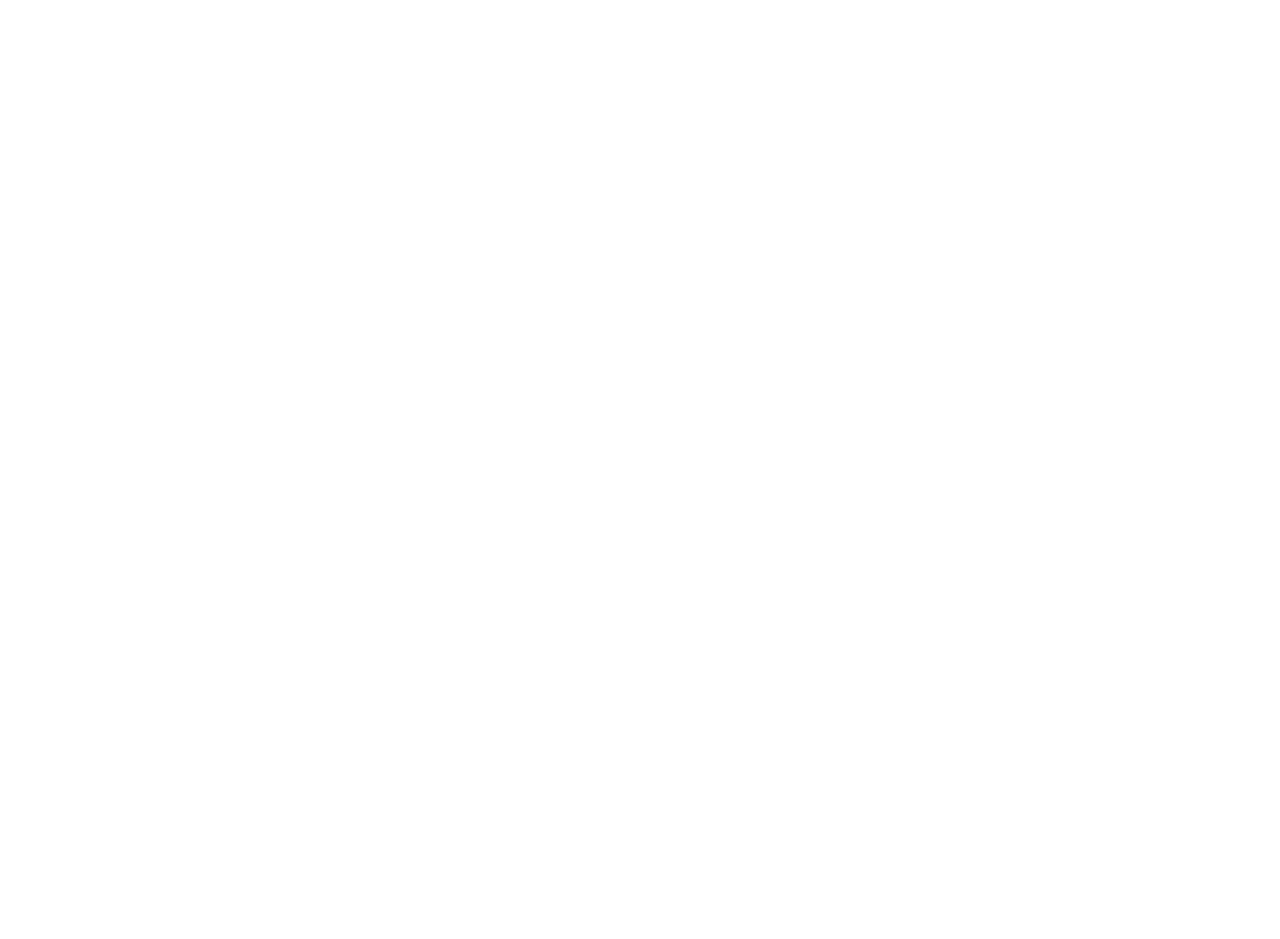
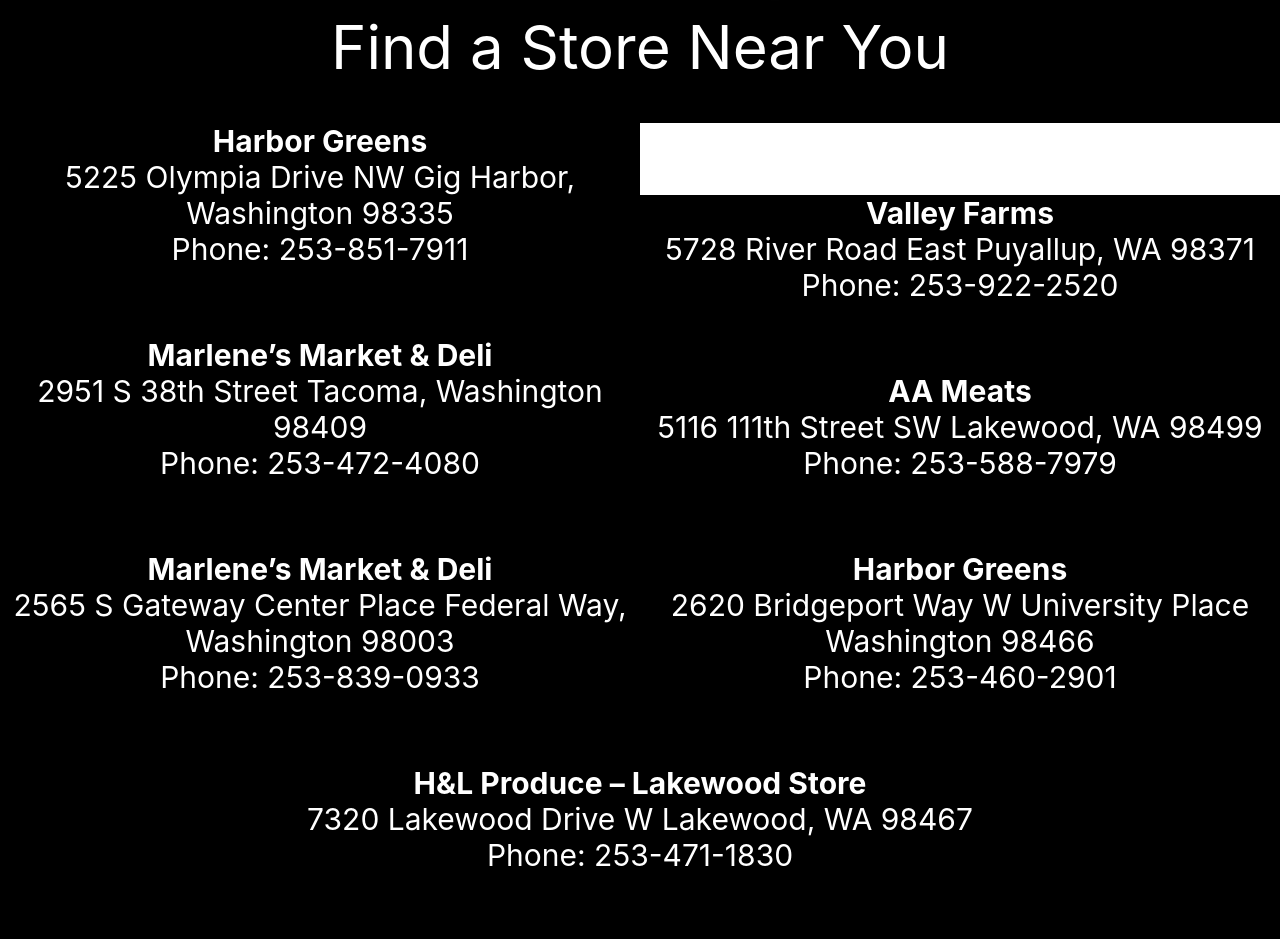
Before and after one commit to YohanesDemissie/texas-bbq, a React (Create React App) app: page /locations in a window 1280 px wide. Shown: the part 373-1312 px from the top of the page. Before the commit the page ends 800 px from the top, so only its background shows below. Built offline with nearby package versions, Linux system fonts and the light colour scheme; the HTML template or start-up script is replaced by a standard one.

Commit message:
all basic necessities complete. Time for contacts and cart page

```diff
--- a/package.json
+++ b/package.json
@@ -3,6 +3,7 @@
   "version": "0.1.0",
   "private": true,
   "dependencies": {
+    "node-sass": "^4.12.0",
     "react": "^16.5.2",
     "react-dom": "^16.5.2",
     "react-router": "^4.3.1",
--- a/src/App.js
+++ b/src/App.js
@@ -3,6 +3,7 @@
 
 import Home from './components/Home';
 import Products from './components/Products';
+import Locations from './components/Locations';
 
 function App() {
   return (
@@ -10,6 +11,7 @@
       <React.Fragment>
         <Route exact path="/" component={Home} />
         <Route path="/products" component={Products} />
+        <Route path="/locations" component={Locations} />
       </React.Fragment>
     </Router>
   );
--- /dev/null
+++ b/src/components/Locations.js
@@ -0,0 +1,84 @@
+import React from 'react';
+import Navbar from './Navbar';
+import Footer from './Footer';
+import '../styles/Locations.css';
+
+function Locations() {
+  return(
+    <div>
+      <Navbar />
+      <div className="locations-title">
+        Find a Store Near You
+      </div>
+      {/* <hr className="locations-line"/> */}
+      <div className="locations-row-one">
+        <div className="locations">
+          <b>Harbor Greens</b>
+          <br />
+          5225 Olympia Drive NW
+          Gig Harbor, Washington 98335
+          <br />
+          Phone: 253-851-7911
+          <br />
+        </div>
+        <div className="locations">
+          <b>Marlene’s Market & Deli</b>
+          <br />
+          2951 S 38th Street
+          Tacoma, Washington 98409
+          <br />
+          Phone: 253-472-4080
+          <br />
+        </div>
+        <div className="locations">
+          <b>Marlene’s Market & Deli</b>
+          <br />
+          2565 S Gateway Center Place
+          Federal Way, Washington 98003
+          <br />
+          Phone: 253-839-0933
+          <br />
+        </div>
+      </div>
+
+      <div className="locations-row-two">
+        <div className="locations">
+          <b>Valley Farms</b>
+          <br />
+          5728 River Road East
+          Puyallup, WA 98371
+          <br />
+          Phone: 253-922-2520
+        </div>
+        <div className="locations">
+          <b>AA Meats</b>
+          <br />
+          5116 111th Street SW
+          Lakewood, WA 98499
+          <br />
+          Phone: 253-588-7979
+        </div>
+        <div className="locations">
+          <b>Harbor Greens</b>
+          <br />
+          2620 Bridgeport Way W
+          University Place Washington 98466
+          <br />
+          Phone: 253-460-2901
+        </div>
+      </div>
+      <div className="last-location">
+       <b> H&L Produce – Lakewood Store</b>
+        <br />
+        7320 Lakewood Drive W
+        Lakewood, WA 98467
+        <br />
+        Phone: 253-471-1830
+      </div>
+
+      <Footer />
+    </div>
+  )
+}
+
+export default Locations;
--- a/src/components/Navbar.js
+++ b/src/components/Navbar.js
@@ -4,13 +4,14 @@
 import logo from '../media/Mr-Texas-Smokehouse.png';
 import Home from './Home'
 import Products from './Products';
+import Locations from './Locations';
 
 function Navbar() {
   return(
     <div>
       <ul className="navbar">
         <li><Link className="links" to="/" href={Home}>Home</Link></li>
-        <li>Locations</li>
+        <li><Link className="links" to="/locations" href={Locations}>Locations</Link></li>
         <li><Link className="links" to="/products" href={Products}>Products</Link></li>
         <li>Contact</li>
       </ul>
--- a/src/styles/Footer.css
+++ b/src/styles/Footer.css
@@ -8,6 +8,8 @@
 
 .break-line {
   width: 350px;
+  background-color: black;
+  margin: 0%;
 }
 
 .terms-conditions {
--- /dev/null
+++ b/src/styles/Locations.css
@@ -0,0 +1,66 @@
+/* .locations-line {
+  background-color: blue;
+  width: 10px;
+  margin: 0px;
+  background-color: black;
+} */
+
+.locations-title {
+  background-color: black;
+  color: white;
+  font-size: 60px;
+  text-align: center;
+  padding-bottom: 40px;
+}
+
+.locations-row-one {
+  padding-top: 0px;
+  background-color: black;
+  color: white;
+
+  display: inline-block;
+  display: -moz-inline-box;
+  *display: inline; /* For IE7 */
+  zoom: 1; /* Trigger hasLayout */
+  width: 50%;
+  text-align: center;
+}
+
+.locations {
+  text-align: center;
+  background-color: black;
+  font-size: 30px;
+  margin-bottom: 70px;
+}
+
+.locations-row-two {
+  padding-top: 0px;
+  background-color: black;
+  color: white;
+
+  display: inline-block;
+    display: -moz-inline-box;
+    *display: inline; /* For IE7 */
+    zoom: 1; /* Trigger hasLayout */
+    width: 50%;
+    text-align: center;
+
+}.locations-row-three {
+  background-color: black;
+  color: white;
+
+  display: inline-block;
+  display: -moz-inline-box;
+  *display: inline; /* For IE7 */
+  zoom: 1; /* Trigger hasLayout */
+  width: 50%;
+  text-align: center;
+}
+
+.last-location {
+  background-color: black;
+  text-align: center;
+  color: white;
+  padding-bottom: 70px;
+  font-size: 30px;
+}
```
Also changed, not shown: 1 other file (tests, documents, lock files or other folders).
